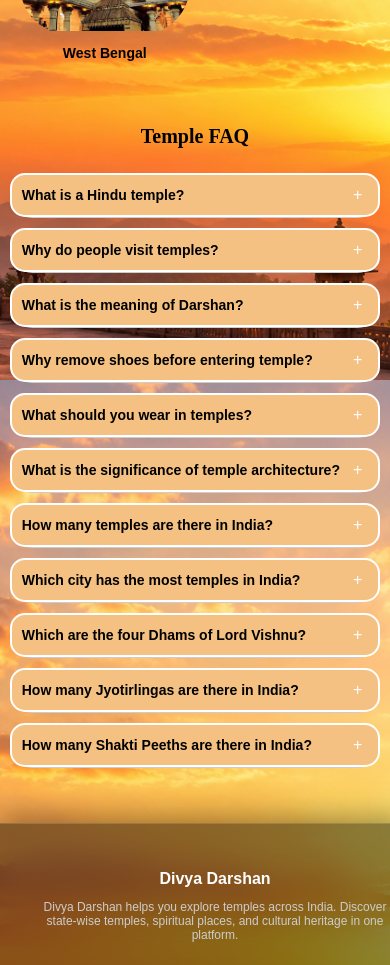
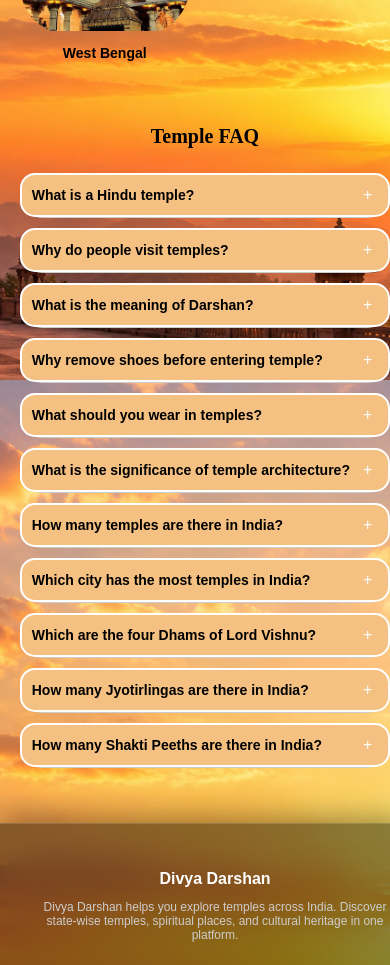
Before and after one commit to prashant-chavan-2004/Divya-Darshan, a React (Vite) app in the folder Divya Darshan/Divya Darshan/: page / in a window 390 px wide. Shown: the part 3840-4805 px from the top of the page. Built offline with nearby package versions, Linux system fonts and the light colour scheme; a web font is replaced by a local one.

Commit message:
Home page faq update

```diff
--- a/Divya Darshan/Divya Darshan/src/FAQ.css
+++ b/Divya Darshan/Divya Darshan/src/FAQ.css
@@ -66,6 +66,7 @@
     margin: 60px auto 20px auto;
     position: relative;
     top :190px;
+    left:10px;
   }
 
   .faq-title {
```
